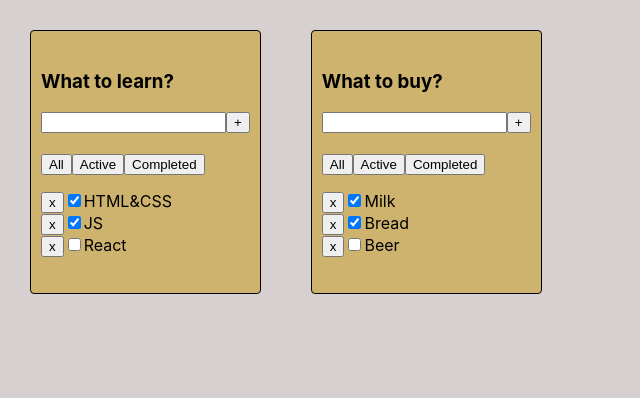
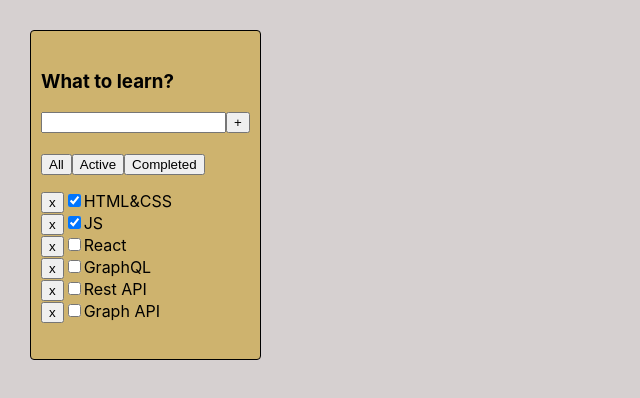
Before and after one commit to Odinokun/ca-todo-mentor, a React (Create React App) app: page / in a window 1280 px wide. Shown: the top 398 px of the page, without its empty margins (0-640 px from the left). Built offline with nearby package versions, Linux system fonts and the light colour scheme.

Commit message:
Consolidate task lists in App component; update titles and tasks structure

```diff
--- a/src/App.tsx
+++ b/src/App.tsx
@@ -2,25 +2,20 @@ import './App.css';
 import { TaskType, Todolist } from './Todolist';
 
 function App() {
-  const title_1: string = 'What to learn?';
-  const title_2: string = 'What to buy?';
+  const title: string = 'What to learn?';
 
-  const tasks_1: TaskType[] = [
+  const tasks: TaskType[] = [
     { id: 1, title: 'HTML&CSS', isDone: true },
     { id: 2, title: 'JS', isDone: true },
     { id: 3, title: 'React', isDone: false },
-  ];
-
-  const tasks_2: TaskType[] = [
-    { id: 1, title: 'Milk', isDone: true },
-    { id: 2, title: 'Bread', isDone: true },
-    { id: 3, title: 'Beer', isDone: false },
+    { id: 4, title: 'GraphQL', isDone: false },
+    { id: 5, title: 'Rest API', isDone: false },
+    { id: 6, title: 'Graph API', isDone: false },
   ];
 
   return (
     <div className='App'>
-      <Todolist title={title_1} tasks={tasks_1} />
-      <Todolist title={title_2} tasks={tasks_2} />
+      <Todolist title={title} tasks={tasks} />
     </div>
   );
 }
```
